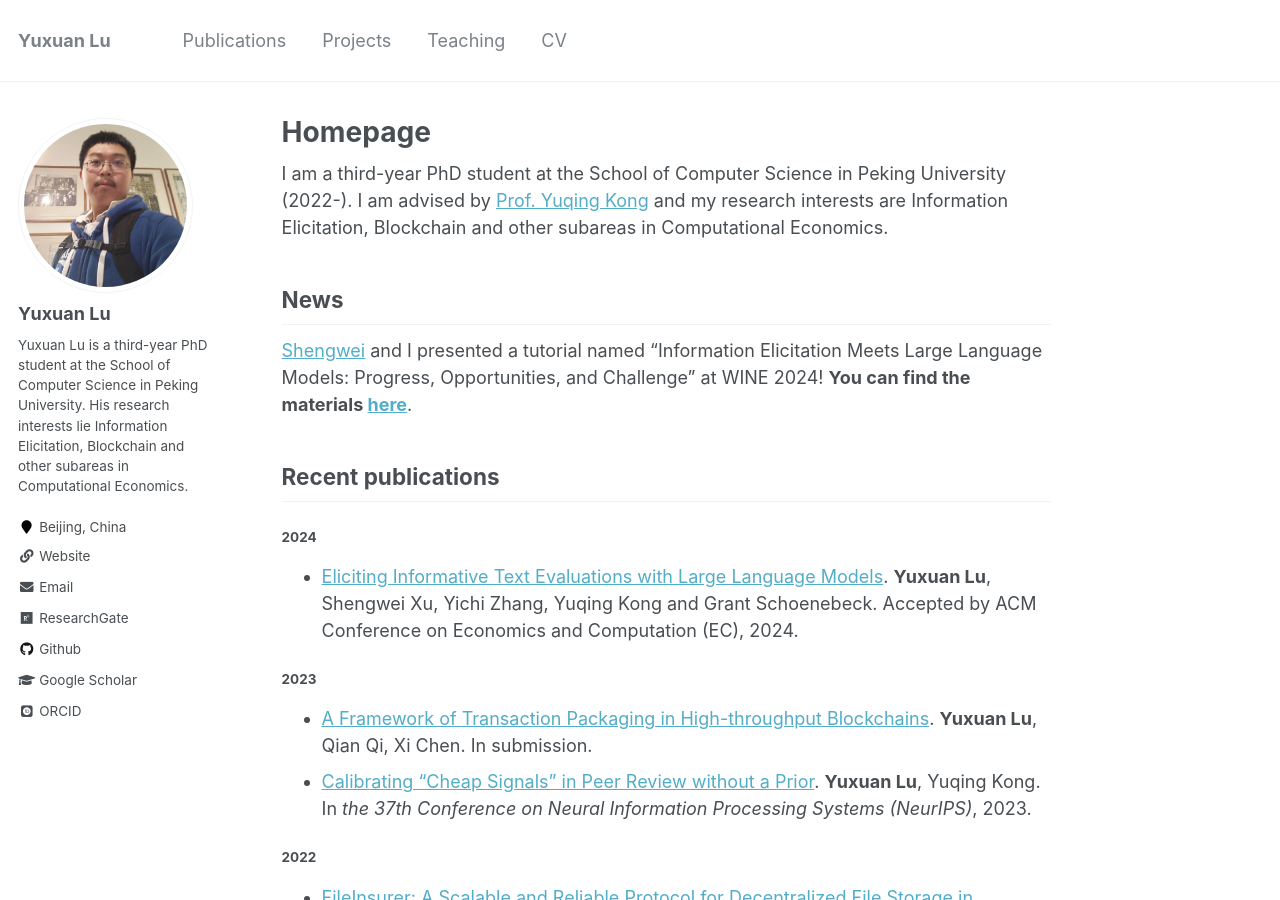
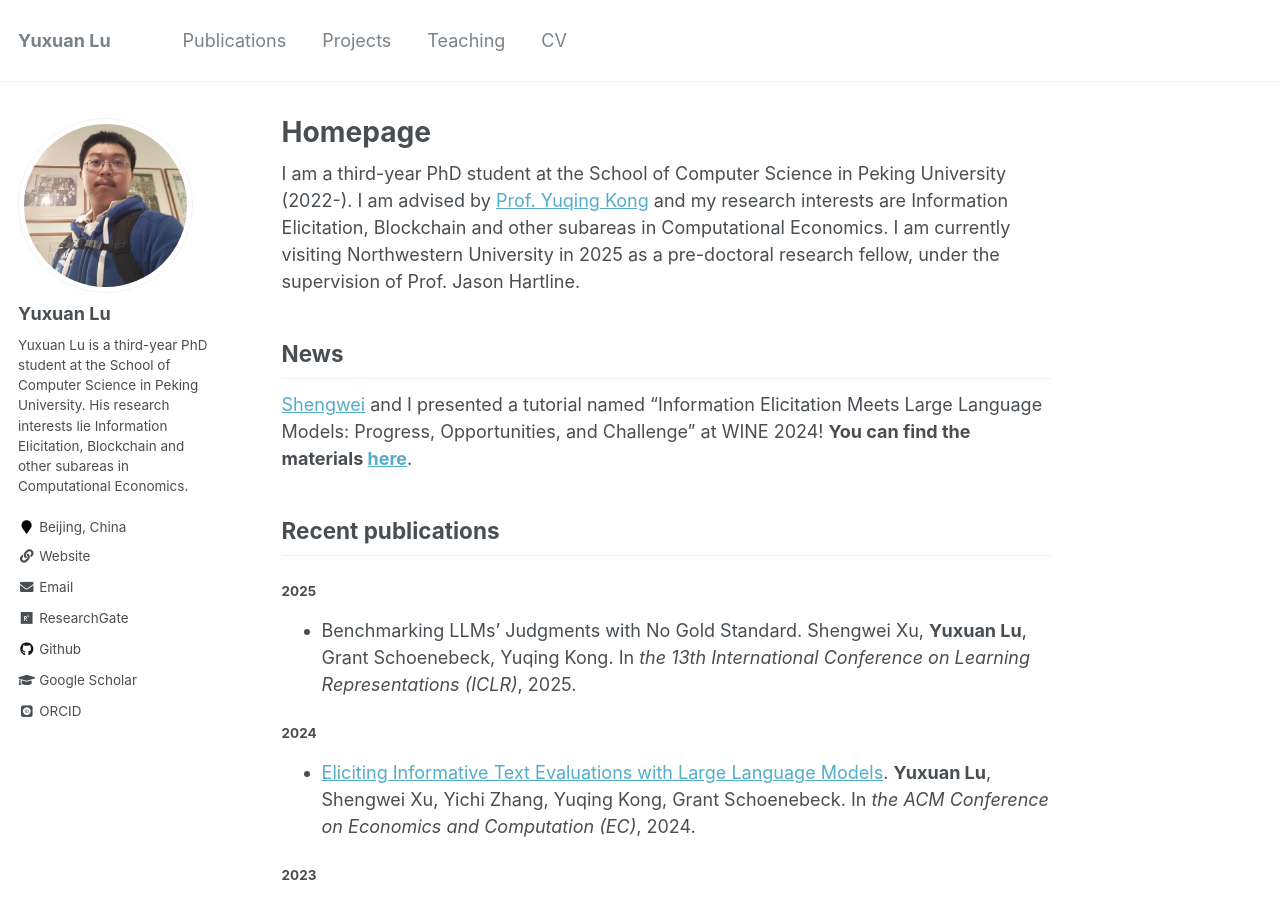
Before and after one commit to yx-lu/yx-lu.github.io, a Jekyll site: the page built from _pages/about.md, in a window 1280 px wide and 900 px high. Built offline with Jekyll 4.4.1, drawn with Linux system fonts in a browser that asks for light colours; some web fonts are replaced.

Commit message:
Update about.md

```diff
--- a/_pages/about.md
+++ b/_pages/about.md
@@ -8,7 +8,7 @@ redirect_from:
   - /about.html
 ---
 
-I am a third-year PhD student at the School of Computer Science in Peking University (2022-). I am advised by [Prof. Yuqing Kong](https://cfcs.pku.edu.cn/yuqkong/) and my research interests are Information Elicitation, Blockchain and other subareas in Computational Economics.
+I am a third-year PhD student at the School of Computer Science in Peking University (2022-). I am advised by [Prof. Yuqing Kong](https://cfcs.pku.edu.cn/yuqkong/) and my research interests are Information Elicitation, Blockchain and other subareas in Computational Economics. I am currently visiting Northwestern University in 2025 as a pre-doctoral research fellow, under the supervision of Prof. Jason Hartline.
 
 ## News
 
@@ -16,9 +16,13 @@ I am a third-year PhD student at the School of Computer Science in Peking Univer
 
 ## Recent publications
 
+#### 2025
+
+* Benchmarking LLMs' Judgments with No Gold Standard. Shengwei Xu, **Yuxuan Lu**, Grant Schoenebeck, Yuqing Kong. In *the 13th International Conference on Learning Representations (ICLR)*, 2025.
+
 #### 2024
 
-* [Eliciting Informative Text Evaluations with Large Language Models](https://yxlu.me/publication/elicit_text_evaluation_ec24). **Yuxuan Lu**, Shengwei Xu, Yichi Zhang, Yuqing Kong and Grant Schoenebeck. Accepted by ACM Conference on Economics and Computation (EC), 2024.
+* [Eliciting Informative Text Evaluations with Large Language Models](https://yxlu.me/publication/elicit_text_evaluation_ec24). **Yuxuan Lu**, Shengwei Xu, Yichi Zhang, Yuqing Kong, Grant Schoenebeck. In *the ACM Conference on Economics and Computation (EC)*, 2024.
 
 #### 2023
 
```
